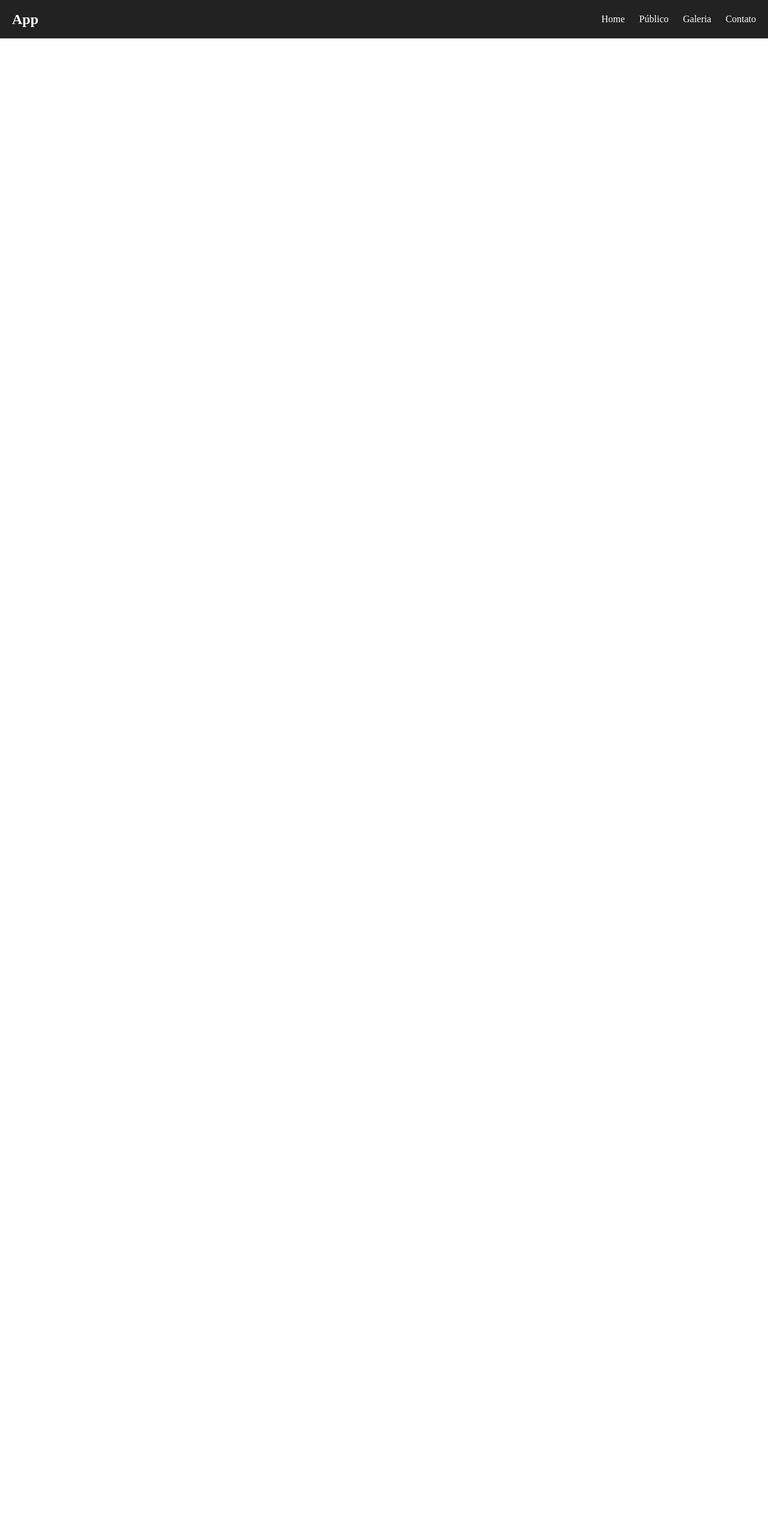
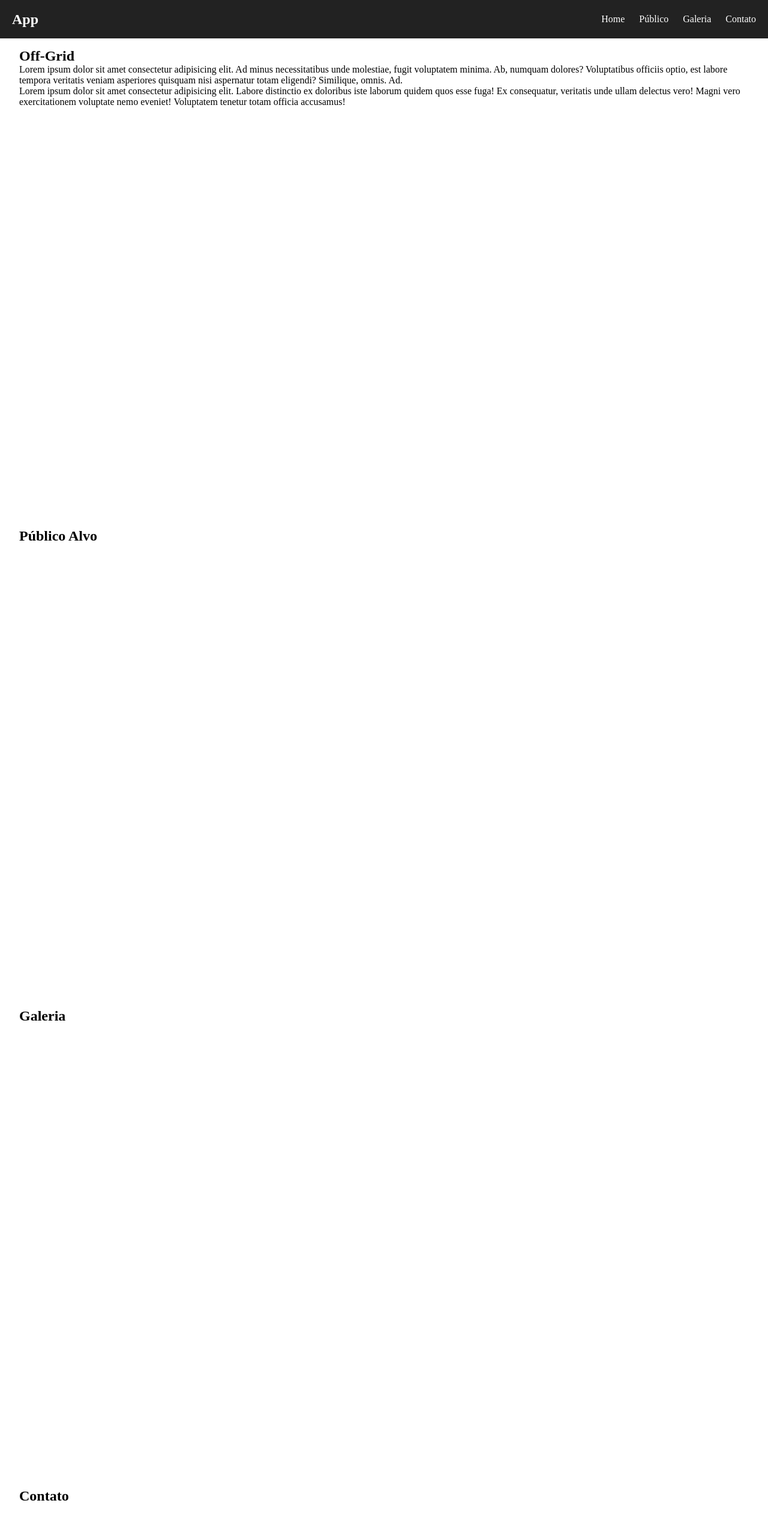
Before and after one commit to Off-Grid-Team/Sprint3-FrontEnd, a React app: page / in a window 1280 px wide. Shown: the top 2540 px of the page at 60% size. Built offline with nearby package versions, Linux system fonts and the light colour scheme; the HTML template or start-up script is replaced by a standard one.

Commit message:
[Feat]: Ajustando a navegação

```diff
--- a/src/App.jsx
+++ b/src/App.jsx
@@ -20,7 +20,7 @@ const App = () => {
         <section id="galeria">
             <Galeria />
         </section>
-        <section id="equipe">
+        <section id="contato">
             <Equipe />
         </section>
       </main>
--- a/src/components/Equipe/Contato.jsx
+++ b/src/components/Equipe/Contato.jsx
@@ -1,11 +1,11 @@
 import React from 'react'
 
-const Equipe = () => {
+const Contato = () => {
   return (
     <>
-
+      <h2>Contato</h2>
     </>
   )
 }
 
-export default Equipe
+export default Contato
--- a/src/components/Galeria/Galeria.jsx
+++ b/src/components/Galeria/Galeria.jsx
@@ -3,7 +3,7 @@ import React from 'react'
 const Galeria = () => {
   return (
     <>
-
+      <h2>Galeria</h2>
     </>
   )
 }
--- a/src/components/Home/Home.jsx
+++ b/src/components/Home/Home.jsx
@@ -1,9 +1,15 @@
 import React from 'react'
+import './Home.css'
 
 const Home = () => {
   return (
     <>
-
+        <h1>Off-Grid</h1>
+        <p>Lorem ipsum dolor sit amet consectetur adipisicing elit. Ad minus necessitatibus unde molestiae, fugit voluptatem minima. Ab, numquam dolores? Voluptatibus officiis optio, est labore tempora veritatis veniam asperiores quisquam nisi aspernatur totam eligendi? Similique, omnis. Ad.</p>
+        <p>Lorem ipsum dolor sit amet consectetur adipisicing elit. Labore distinctio ex doloribus iste laborum quidem quos esse fuga! Ex consequatur, veritatis unde ullam delectus vero! Magni vero exercitationem voluptate nemo eveniet! Voluptatem tenetur totam officia accusamus!</p>
+      {/* <button id="prototipo-button" a="#">
+        Protótipo
+      </button> */}
     </>
   )
 }
--- a/src/components/Publico/Publico.jsx
+++ b/src/components/Publico/Publico.jsx
@@ -3,7 +3,7 @@ import React from 'react'
 const Publico = () => {
   return (
     <>
-
+      <h2>Público Alvo</h2>
     </>
   )
 }
--- a/src/components/Topbar/Topbar.jsx
+++ b/src/components/Topbar/Topbar.jsx
@@ -13,7 +13,7 @@ const Topbar = () => {
                 <a href="#home">Home</a>
                 <a href="#publico">Público</a>
                 <a href="#galeria">Galeria</a>
-                <a href="#equipe">Contato</a>
+                <a href="#contato">Contato</a>
             </nav>
 
             {/* <button className="topbar-button">
--- a/src/index.css
+++ b/src/index.css
@@ -9,7 +9,7 @@ html {
 }
 
 section {
-  scroll-margin-top: 64px;
+  scroll-margin-top: 0px;
 
   min-height: 100vh;
   padding: 80px 32px;
```
